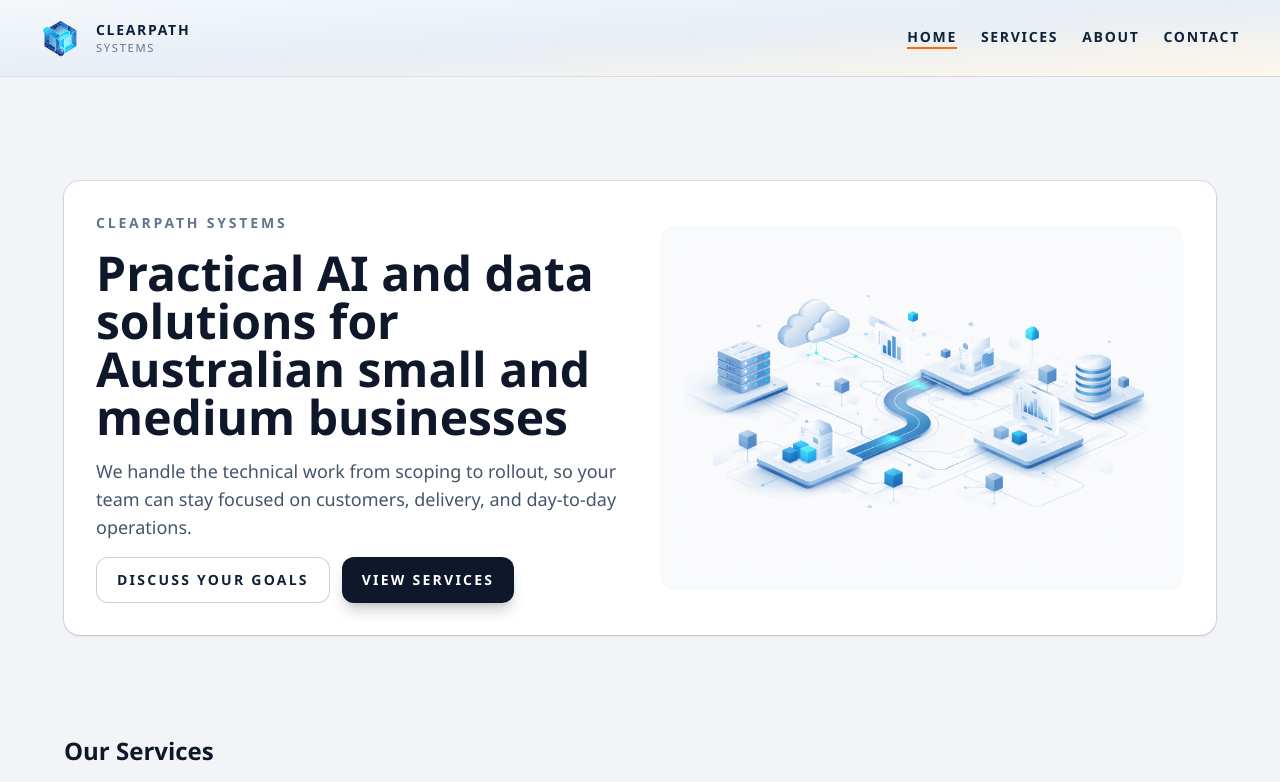
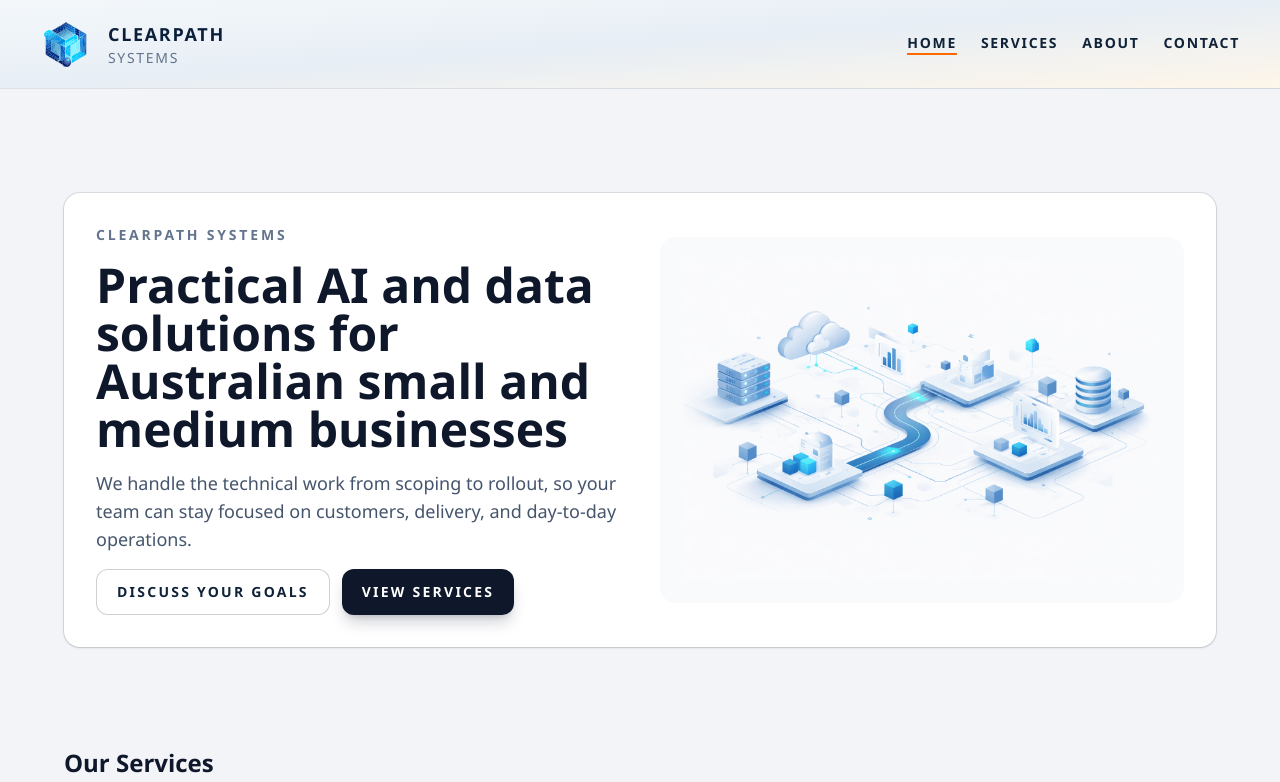
Before and after one commit to Coder-Cat-Org/clearpath-site, a React (Vite) app: page / in a window 1280 px wide. Shown: the top 782 px of the page. Built offline with nearby package versions, Linux system fonts and the light colour scheme.

Commit message:
Increase header text and logo size

```diff
--- a/src/components/layout/Header.tsx
+++ b/src/components/layout/Header.tsx
@@ -23,11 +23,11 @@ function Header() {
           <img
             src={logo}
             alt="ClearPath Systems logo"
-            className="h-11 w-11 object-contain"
+            className="h-14 w-14 object-contain"
           />
           <span className="text-[#0b1f3b]">
-            <span className="block text-left font-bold">ClearPath</span>
-            <span className="block text-left text-[0.7rem] font-light text-slate-500">
+            <span className="block text-left text-lg font-bold">ClearPath</span>
+            <span className="block text-left text-sm font-light text-slate-500">
               Systems
             </span>
           </span>
```
Also changed, not shown: 1 other file (tests, documents, lock files or other folders).
